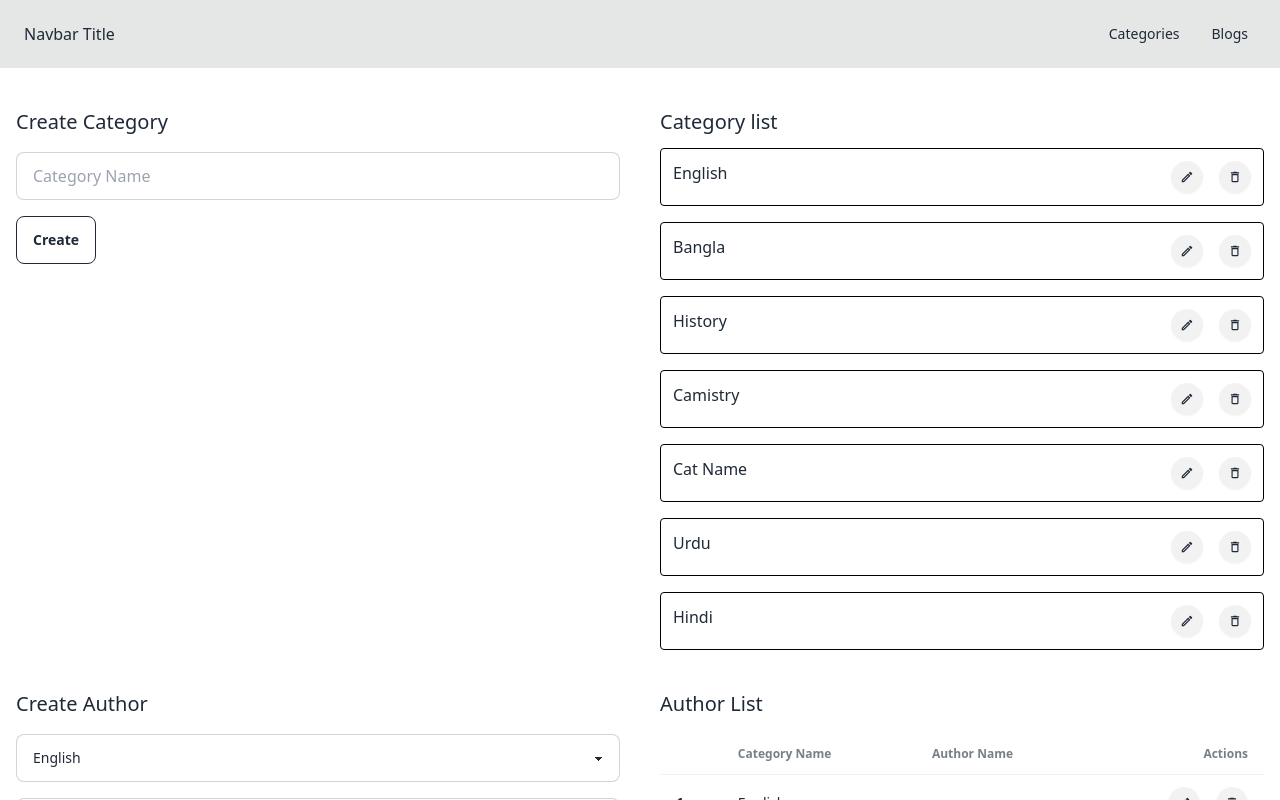
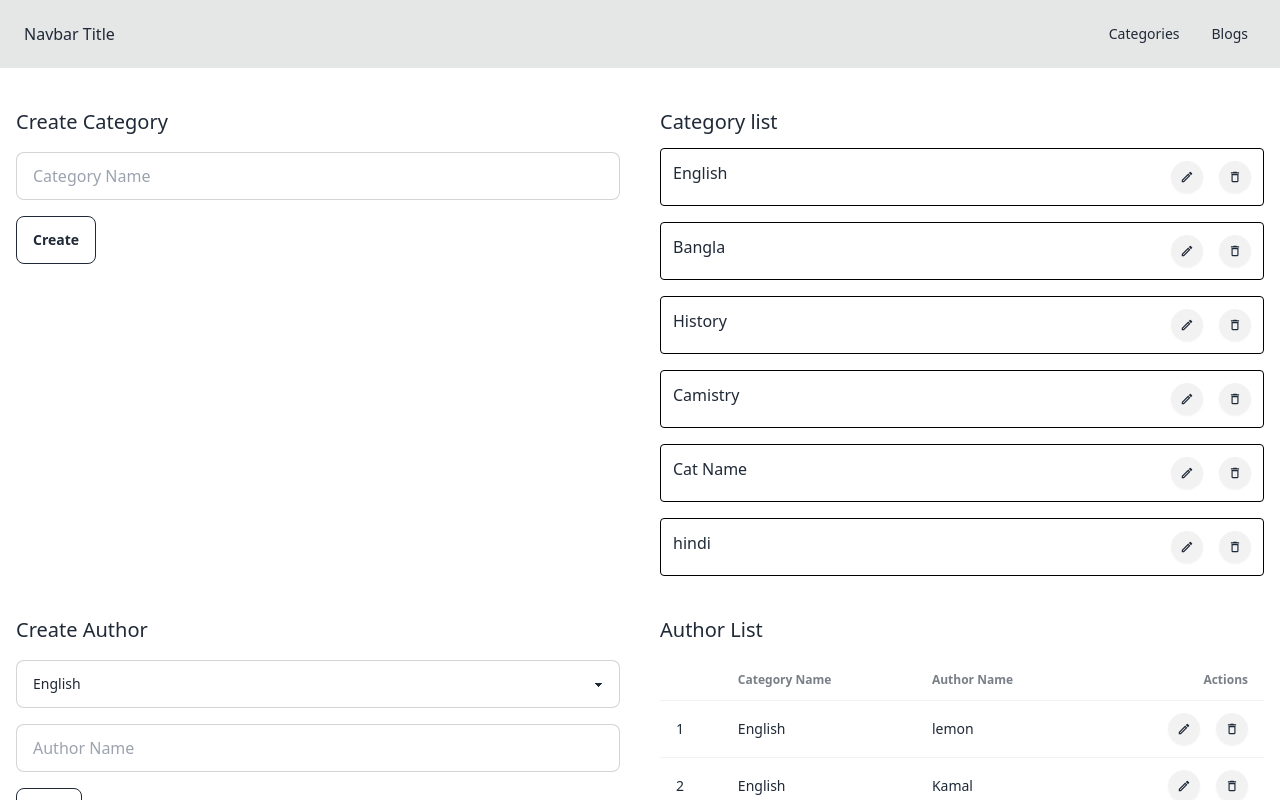
Before and after one commit to hmjuel78/advanced-blogging, a React (Vite) app: page / in a window 1280 px wide. Shown: the top 800 px of the page. Built offline with nearby package versions, Linux system fonts and the light colour scheme; data requests are answered from the project's data file.

Commit message:
author list data show

```diff
--- a/db.json
+++ b/db.json
@@ -21,12 +21,8 @@
       "id": 5
     },
     {
-      "name": "Urdu",
+      "name": "hindi",
       "id": 6
-    },
-    {
-      "name": "Hindi",
-      "id": 7
     }
   ],
   "authors": [
--- a/src/components/author/AuthorForm.jsx
+++ b/src/components/author/AuthorForm.jsx
@@ -25,7 +25,6 @@ const AuthorForm = () => {
                             <option key={category.id} value={category.id}>{category.name}</option>
                         ))
                     }
-
                 </select>
                 <input onChange={changeAuthName} value={authorName} type="text" placeholder="Author Name" className="input input-bordered w-full" />
                 <button className="btn btn-outline">Save</button>
--- a/src/components/author/AuthorList.jsx
+++ b/src/components/author/AuthorList.jsx
@@ -29,22 +29,14 @@ const AuthorList = () => {
                         </tr>
                     </thead>
                     <tbody>
-                        {categories && categories.length > 0 ?
-                            categories?.map((category, idx) => (
-                                <tr key={category.id}>
-                                    <th>{idx + 1}</th>
+                        {
+                            authors?.map((author, idx) => {
+                                const category = categories.find(cat => cat.id === author.category_id);
+                                if (category) {
+                                    return <tr key={author.id}>
+                                        <td>{idx + 1}</td>
                                         <td>{category.name}</td>
-                                    <td>
-                                        <div className="flex gap-3">
-                                            {
-                                                authors?.map(author => {
-                                                    if (author.category_id === category.id) {
-                                                        return <span key={author.id}>{author.name}</span>
-                                                    }
-                                                })
-                                            }
-                                        </div>
-                                    </td>
+                                        <td>{author.name}</td>
                                         <td>
                                             <div className="flex gap-4 justify-end">
                                                 <button className="btn btn-circle btn-sm hover:btn-info hover:text-white">
@@ -56,8 +48,8 @@ const AuthorList = () => {
                                             </div>
                                         </td>
                                     </tr>
-                            ))
-                            : <tr><td><h2 className="text-xl">Category not found!!!</h2></td></tr>
+                                }
+                            })
                         }
 
                     </tbody>
--- a/src/components/category/CategoryList.jsx
+++ b/src/components/category/CategoryList.jsx
@@ -2,6 +2,7 @@ import { useEffect } from "react"
 import { useDispatch, useSelector } from "react-redux"
 import { categoryDelete, categoryFetch, categorySelector } from "../../features/category/categorySlice"
 import { MdOutlineDeleteOutline, MdOutlineModeEdit } from "react-icons/md"
+import toast from "react-hot-toast"
 
 const CategoryList = (props) => {
     const { handleCatEdit } = props
@@ -14,6 +15,7 @@ const CategoryList = (props) => {
 
     const handleCatDelete = (catId) => {
         dispatch(categoryDelete(catId))
+        toast.success('Category delete successfully!!')
     }
 
     return (
--- /dev/null
+++ b/src/components/custom-select/CustomSelect.jsx
@@ -0,0 +1,10 @@
+
+const CustomSelect = () => {
+    return (
+        <div>
+
+        </div>
+    )
+}
+
+export default CustomSelect
--- a/src/features/author/authorSlice.js
+++ b/src/features/author/authorSlice.js
@@ -1,6 +1,6 @@
 import { createAsyncThunk, createSlice } from '@reduxjs/toolkit'
 
-const BASE_URL = 'http://localhost:3000/catagories'
+const BASE_URL = 'http://localhost:3000/authors'
 
 const initialState = {
     authors: [],
@@ -10,11 +10,11 @@ const initialState = {
 }
 export const authorFetch = createAsyncThunk('author/authorFetch',
     async () => {
-        const authors = fetch(BASE_URL)
+        const authors = await fetch(BASE_URL)
         return authors.json()
     }
 )
-export const authorPost = createAsyncThunk('author/authorPost',
+export const authorCreate = createAsyncThunk('author/authorPost',
     async (content) => {
         const newAuthor = await fetch(BASE_URL, {
             method: 'POST',
@@ -29,10 +29,10 @@ export const authorPost = createAsyncThunk('author/authorPost',
 
 export const authorDelete = createAsyncThunk('author/authorDelete',
     async (id) => {
-        const categoriesDetele = await fetch(`${BASE_URL}/${id}`, {
+        await fetch(`${BASE_URL}/${id}`, {
             method: "DELETE"
         })
-        return categoriesDetele.json()
+        return id
     }
 )
 
--- a/src/main.jsx
+++ b/src/main.jsx
@@ -14,9 +14,8 @@ createRoot(document.getElementById('root')).render(
     <Provider store={store}>
       <Loading />
       <RouterProvider router={Router} />
-      <Toaster
+      < Toaster
         position="top-right"
-        reverseOrder={false}
       />
     </Provider>
   </StrictMode>
--- a/src/routes/Root.jsx
+++ b/src/routes/Root.jsx
@@ -51,6 +51,7 @@ const Root = () => {
             </div>
             <div id="detail">
                 <Outlet />
+
             </div>
         </>
     )
```
Also changed, not shown: src/routes/Router.jsx (line endings or trailing spaces). Lines whose indentation alone changed are shown as unchanged.
